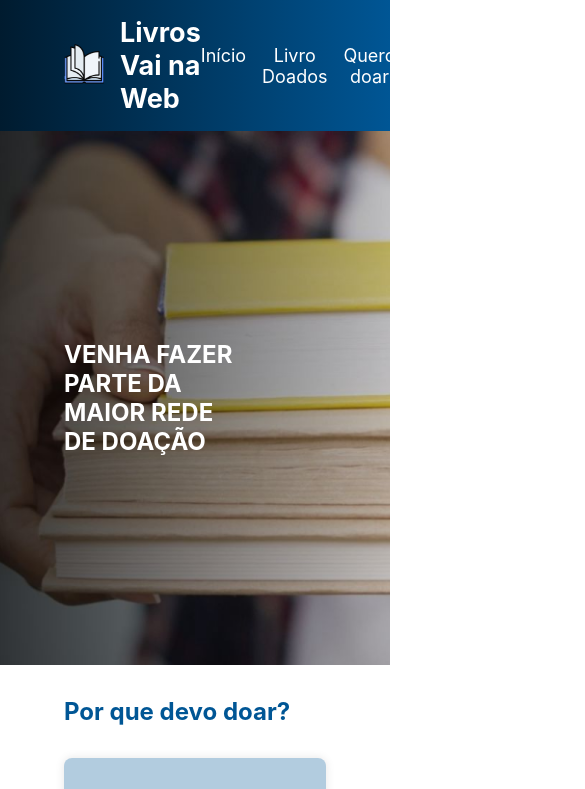
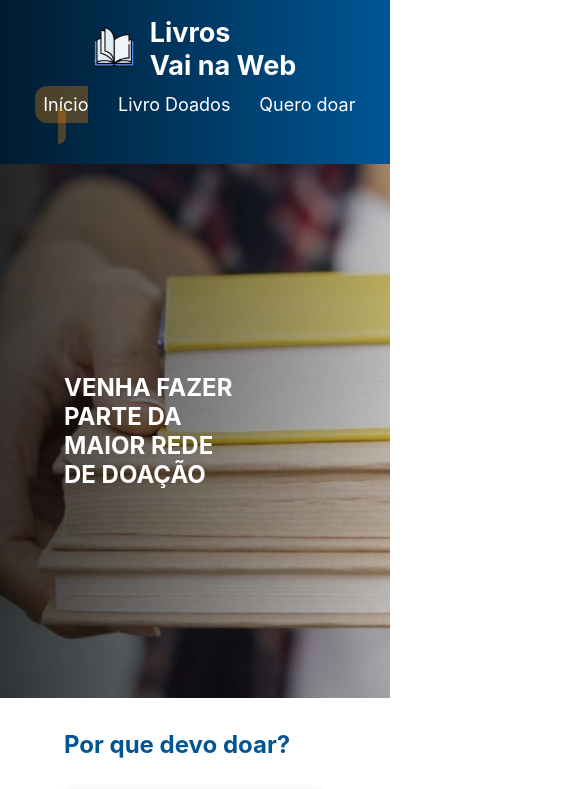
Before and after one commit to argelhr/VNW---desafio-final-mod-1, a React (Vite) app: page / in a window 390 px wide. Shown: the top 789 px of the page, 585 px wide, since content can reach past the window. Built offline with nearby package versions, Linux system fonts and the light colour scheme.

Commit message:
feat: substitui Link por NavLink no Header e adiciona estilos para navegação ativa

```diff
--- a/src/components/Header/index.jsx
+++ b/src/components/Header/index.jsx
@@ -1,5 +1,5 @@
 import { useRef } from "react";
-import { Link } from "react-router-dom";
+import { NavLink } from "react-router-dom";
 import logo from "../../assets/logo.png";
 import lupa from "../../assets/search.png";
 import style from "./styles.module.scss";
@@ -15,26 +15,28 @@ const Header = () => {
     <header>
       <div className={style.container_header}>
         <section>
-          <Link to="/">
+          <NavLink to="/">
             <figure>
               <img src={logo} alt={"logotipo - livros vai na web"} />
             </figure>
             <h1>
               <span>Livros</span>Vai na Web
             </h1>
-          </Link>
+          </NavLink>
         </section>
         <nav>
           <ul>
             <li>
-              <Link to="/">Início</Link>
+              <NavLink to="/" className={({ isActive }) => (isActive ? style.active : "")}>
+                Início
+              </NavLink>
             </li>
             <li>
               {" "}
-              <Link to="/livros_doados">Livro Doados</Link>{" "}
+              <NavLink to="/livros_doados" className={({ isActive }) => (isActive ? style.active : "")}>Livro Doados</NavLink>{" "}
             </li>
             <li>
-              <Link to="/quero_doar">Quero doar</Link>
+              <NavLink to="/quero_doar" className={({ isActive }) => (isActive ? style.active : "")}>Quero doar</NavLink>
             </li>
           </ul>
         </nav>
--- a/src/components/Header/styles.module.scss
+++ b/src/components/Header/styles.module.scss
@@ -43,10 +43,12 @@ header {
     li {
       text-align: center;
       a {
+        padding: 8px;
         color: #fff;
         text-decoration: none;
         font-size: 18px;
         position: relative;
+        transition: all 0.3s ease-in-out;
         &::after {
           content: "";
           position: absolute;
@@ -65,6 +67,10 @@ header {
             visibility: visible;
             transform: scaleX(1);
           }
+        }
+        &.active {
+          border-radius: 12px;
+          background: rgba(255,140,0,0.3);
         }
       }
     }
@@ -118,4 +124,14 @@ header {
       border-radius: 50%;
     }
   }
+
+  @media (max-width: 968px) {
+    padding: 16px 32px;
+    .container_header {
+      flex-direction: column;
+    }
+    form {
+      display: none;
+    }
+  }
 }
```
